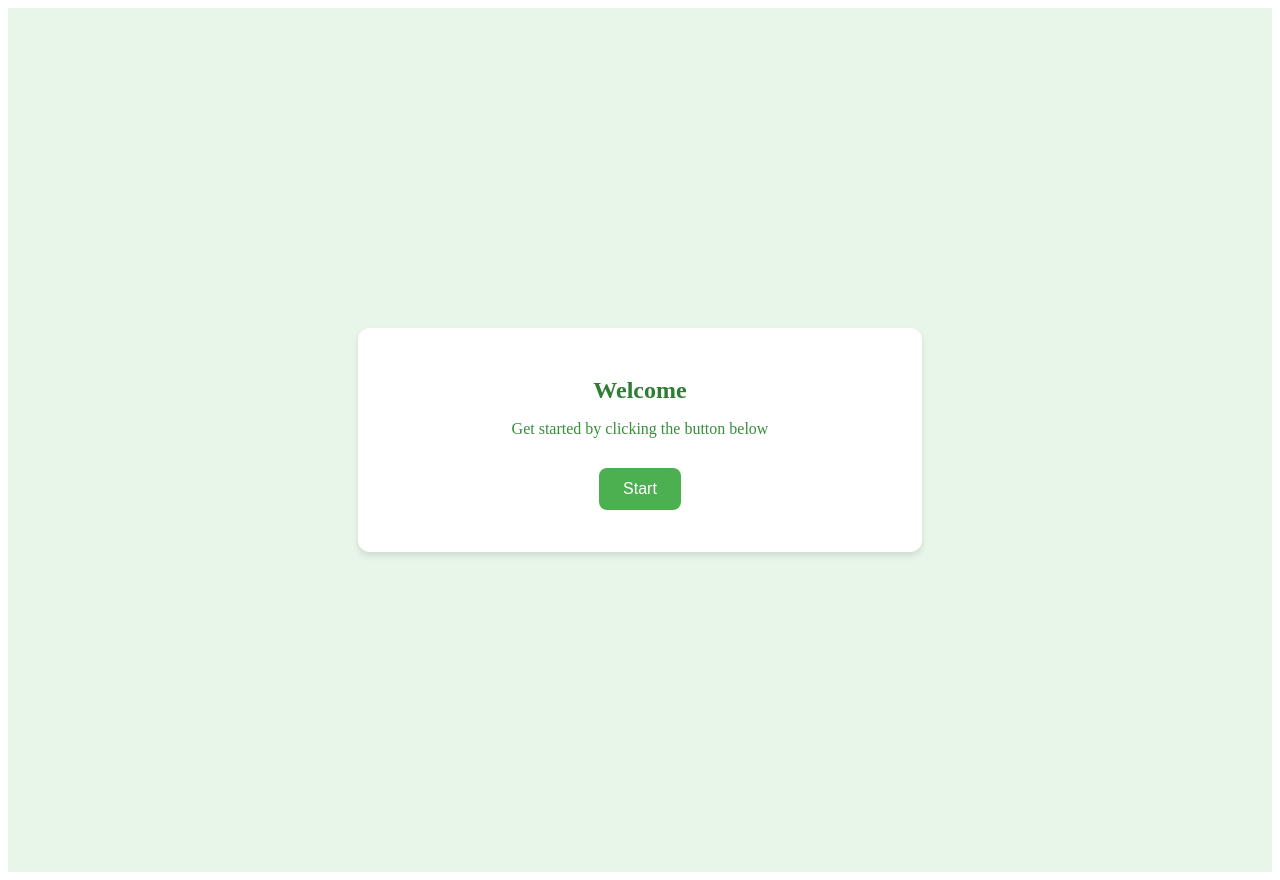
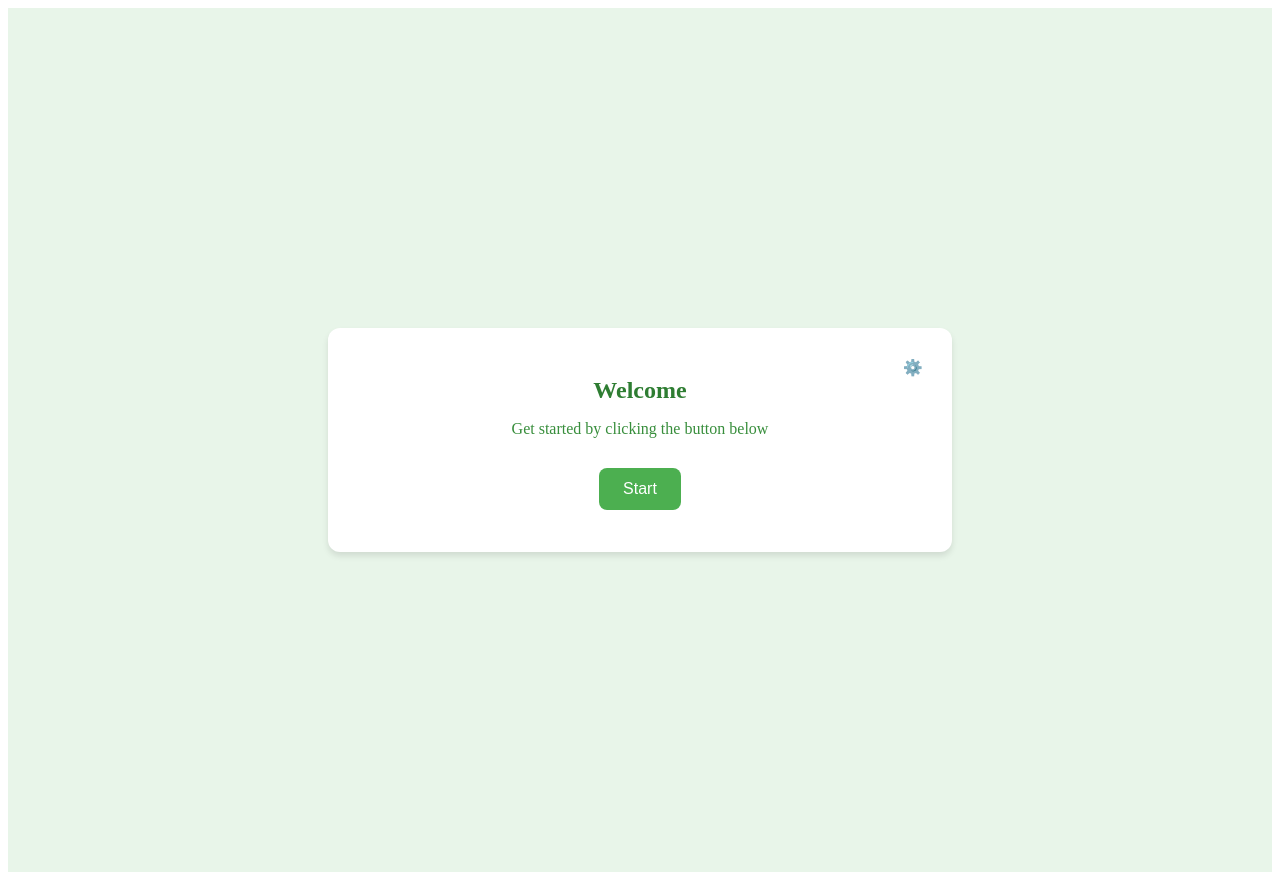
Before and after one commit to kjloo/japanese-freq, a React (Vite) app in the folder client/: page / in a window 1280 px wide. Built offline with nearby package versions, Linux system fonts and the light colour scheme; no server answers.

Commit message:
better client

```diff
--- /dev/null
+++ b/client/src/components/AnkiCard/AnkiCard.tsx
@@ -0,0 +1,15 @@
+import { FunctionComponent } from 'react';
+
+interface AnkiCardProps {
+}
+
+const AnkiCard: FunctionComponent<AnkiCardProps> = ({ }) => {
+    return (
+        <div className="card">
+            <h1 className="title">Anki Settings</h1>
+            <p className="text">Choose an Anki Deck</p>
+        </div>
+    );
+};
+
+export default AnkiCard;
--- a/client/src/components/Start.tsx
+++ b/client/src/components/Start.tsx
@@ -1,7 +1,8 @@
 import { useState, useEffect, FunctionComponent } from 'react';
 import { io } from 'socket.io-client';
+import AnkiCard from './AnkiCard/AnkiCard';
 import WordCheckForm from './WordCheckForm';
-import WelcomeCard from './WelcomeCard';
+import WelcomeCard from './WelcomeCard/WelcomeCard';
 import ProcessSettings from './ProcessSettings';
 import VideoPlayer from './VideoPlayer';
 
@@ -9,6 +10,7 @@ const socket = io('http://localhost:5000');
 
 // Define an enum to manage the component's state
 enum ViewState {
+    Anki,
     Welcome,
     ProcessSettings,
     WordCheckForm,
@@ -51,8 +53,12 @@ const Start: FunctionComponent<StartProps> = () => {
     };
 
     const handleStartClick = () => {
-        setViewState(ViewState.ProcessSettings); // Show the InputSelector when the Start button is clicked
+        setViewState(ViewState.ProcessSettings);
     };
+
+    const handleAnkiClick = () => {
+        setViewState(ViewState.Anki);
+    }
 
     const handleInputSelectorSubmit = () => {
         setViewState(ViewState.WordCheckForm); // Reset to Welcome while processing
@@ -71,7 +77,9 @@ const Start: FunctionComponent<StartProps> = () => {
 
     return (
         <div className="container">
-            {viewState === ViewState.ProcessSettings ? (
+            {viewState === ViewState.Anki ? (
+                <AnkiCard />
+            ) : viewState === ViewState.ProcessSettings ? (
                 <ProcessSettings
                     onVideo={handleVideoPlayerClick} // Pass the handler to ProcessSettings
                     onProcess={handleInputSelectorSubmit}
@@ -86,6 +94,7 @@ const Start: FunctionComponent<StartProps> = () => {
                     isLoading={isLoading}
                     progress={progress}
                     onStart={handleStartClick}
+                    onAnki={handleAnkiClick}
                 />
             )}
         </div>
--- /dev/null
+++ b/client/src/components/WelcomeCard/WelcomeCard.module.css
@@ -0,0 +1,12 @@
+.ankiButton {
+  position: absolute;
+  top: 1em;
+  right: 1em;
+  padding: 0.2em;
+  background: none;
+  cursor: pointer;
+}
+
+.ankiButton:hover {
+    color: #388e3c;
+}
--- a/client/src/components/WelcomeCard.tsx
+++ b/client/src/components/WelcomeCard/WelcomeCard.tsx
@@ -1,14 +1,17 @@
 import { FunctionComponent } from 'react';
+import styles from './WelcomeCard.module.css';
 
 interface WelcomeCardProps {
     isLoading: boolean;
     progress: number;
     onStart: () => void;
+    onAnki: () => void;
 }
 
-const WelcomeCard: FunctionComponent<WelcomeCardProps> = ({ isLoading, progress, onStart }) => {
+const WelcomeCard: FunctionComponent<WelcomeCardProps> = ({ isLoading, progress, onStart, onAnki }) => {
     return (
         <div className="card">
+            <button className={styles.ankiButton} onClick={onAnki} >⚙️</button>
             <h1 className="title">Welcome</h1>
             <p className="text">Get started by clicking the button below</p>
             <button className="start-button" onClick={onStart} disabled={isLoading}>
@@ -22,9 +25,10 @@ const WelcomeCard: FunctionComponent<WelcomeCardProps> = ({ isLoading, progress,
                         style={{ width: `${progress}%` }}
                     ></div>
                 </div>
-            )}
+            )
+            }
             {progress === 100 && <p>Process complete!</p>}
-        </div>
+        </div >
     );
 };
 
--- a/client/src/styles/index.css
+++ b/client/src/styles/index.css
@@ -10,13 +10,14 @@
 
 /* Card styling (shared between WelcomeCard and InputSelector) */
 .card {
+  position: relative;
   background: white;
   padding: 2em;
   border-radius: 0.75em;
   box-shadow: 0 0.25em 0.375em rgba(0, 0, 0, 0.1);
   text-align: center;
   width: 100%;
-  max-width: 500px;
+  max-width: 35em;
 }
 
 /* Title styling */
```
Also changed, not shown: 2 other files (tests, documents, lock files or other folders).
